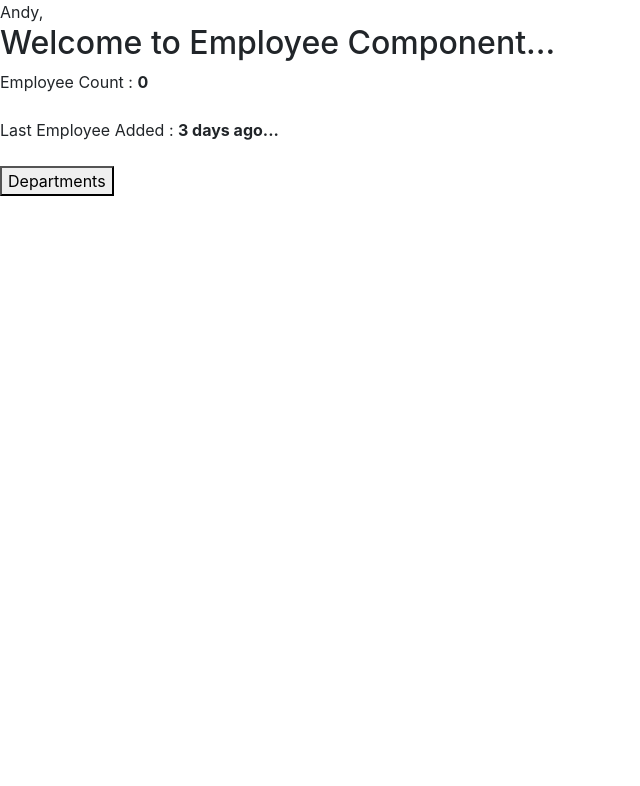
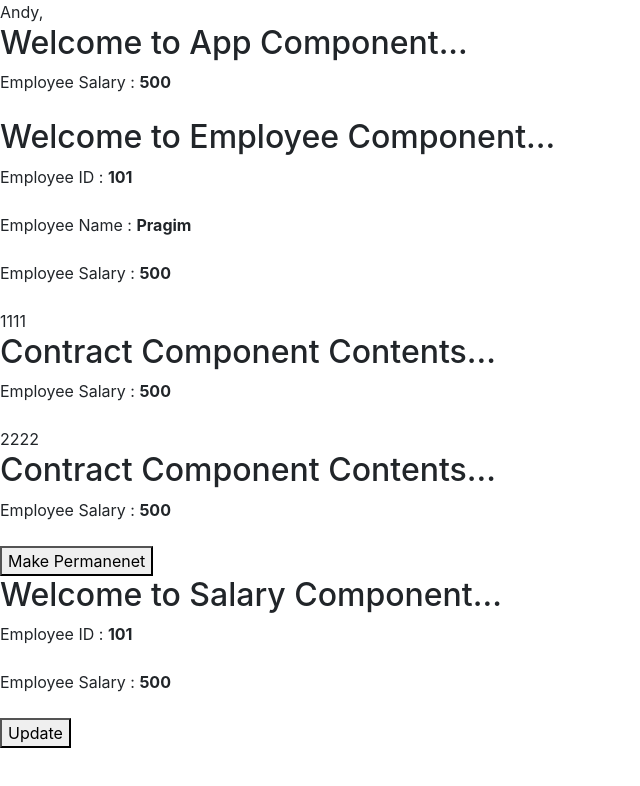
Before and after one commit to ZhiningZhang/demo-project, a React (Create React App) app: page / in a window 1280 px wide. Shown: the top 786 px of the page, without its empty margins (0-640 px from the left). Built offline with nearby package versions, Linux system fonts and the light colour scheme; no server answers.

Commit message:
done context 34

```diff
--- a/src/HookUseEffect31Ex/Employee31.js
+++ b/src/HookUseEffect31Ex/Employee31.js
@@ -39,7 +39,6 @@ function Employee31() {
 
   function navigateToDepartment() {
     console.log("--navigateToDepartment");
-    //ReactDOM.render(<Departments31></Departments31>,document.getElementById("root"));
     ReactDOM.render(
       <Departments31></Departments31>,
       document.getElementById("root")
--- /dev/null
+++ b/src/UseContextEx/App33.js
@@ -0,0 +1,143 @@
+import ReactDOM from "react-dom";
+import React, { Component, useState, useContext } from "react";
+
+//part 33
+//https://www.youtube.com/watch?v=QXKZ3_iCYcA&list=PL6n9fhu94yhVpO8VBlUXbxKUuG-n2b1bL&index=33
+
+//part 34
+//https://www.youtube.com/watch?v=PMEO0Vrq56o&list=PL6n9fhu94yhVpO8VBlUXbxKUuG-n2b1bL&index=34
+//https://www.pragimtech.com/blog/reactjs/usecontext-part-2-in-react/
+
+const employeeContext = React.createContext();
+
+function App33() {
+  const [employee, setEmployee] = useState({
+    Id: 101,
+    Name: "Pragim",
+    Location: "Bangalore",
+    Salary: 500,
+    EmployeeType: "Contract",
+  });
+
+  return (
+    <div>
+      <h2>Welcome to App Component...</h2>
+      <p>
+        <label>
+          Employee Salary : <b>{employee.Salary} </b>
+        </label>
+      </p>
+
+      <employeeContext.Provider
+        value={{ data: employee, updateEmployee: setEmployee }}
+      >
+        <Employee></Employee>
+      </employeeContext.Provider>
+    </div>
+  );
+}
+
+function Employee() {
+  let context = useContext(employeeContext);
+
+  function changeEmploymentType() {
+    context.updateEmployee({ ...context.data, EmployeeType: "Permanent" });
+  }
+
+  return (
+    <div>
+      <h2>Welcome to Employee Component...</h2>
+      <p>
+        <label>
+          Employee ID : <b>{context.data.Id}</b>
+        </label>
+      </p>
+      <p>
+        <label>
+          Employee Name : <b>{context.data.Name}</b>
+        </label>
+      </p>
+      <p>
+        <label>
+          Employee Salary : <b>{context.data.Salary}</b>
+        </label>
+      </p>
+      1111
+      {context.data.EmployeeType === "Permanent" ? (
+        <Permanent></Permanent>
+      ) : (
+        <Contract></Contract>
+      )}
+      2222
+      <employeeContext.Consumer>
+        {(value) =>
+          value.data.EmployeeType === "Permanent" ? (
+            <Permanent></Permanent>
+          ) : (
+            <Contract></Contract>
+          )
+        }
+      </employeeContext.Consumer>
+      <button onClick={changeEmploymentType}> Make Permanenet</button>
+      <Salary></Salary>
+    </div>
+  );
+}
+
+function Salary() {
+  let context = useContext(employeeContext);
+
+  function updateSalary() {
+    context.updateEmployee({
+      ...context.data,
+      Salary: context.data.Salary + 1000,
+    });
+  }
+
+  return (
+    <div>
+      <h2>Welcome to Salary Component...</h2>
+      <p>
+        <label>
+          Employee ID : <b>{context.data.Id}</b>
+        </label>
+      </p>
+      <p>
+        <label>
+          Employee Salary : <b>{context.data.Salary}</b>
+        </label>
+      </p>
+      <button onClick={updateSalary}>Update</button>
+    </div>
+  );
+}
+
+function Permanent() {
+  let context = useContext(employeeContext);
+  return (
+    <div>
+      <h2>Permanent Component Contents...</h2>
+      <p>
+        <label>
+          Employee Salary : <b>{context.data.Salary}</b>
+        </label>
+      </p>
+    </div>
+  );
+}
+
+function Contract() {
+  let context2 = useContext(employeeContext);
+  return (
+    <div>
+      <h2>Contract Component Contents...</h2>
+      <p>
+        <label>
+          Employee Salary : <b>{context2.data.Salary}</b>
+        </label>
+      </p>
+    </div>
+  );
+}
+
+export default App33;
--- a/src/index.js
+++ b/src/index.js
@@ -44,12 +44,14 @@ import EmployeeComponent from "./HookuseStateEx/EmployeeComponent";
 
 import Employee31 from "./HookUseEffect31Ex/Employee31";
 
+import App33 from "./UseContextEx/App33";
+
 
 //import * as serviceWorker from './serviceWorker';
 
 ReactDOM.render(
   <div>
-    <Employee31/>
+    <App33/>
   </div>,
   document.getElementById("root")
 );
```
